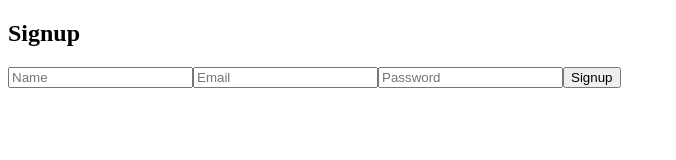
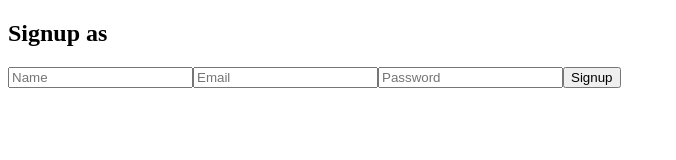
Before and after one commit to kk9479191/Local-Service-Finder-ServiceHub-, a React (Create React App) app in the folder frontend/: page /signup in a window 1280 px wide. Shown: the top 160 px of the page, without its empty margins (0-676 px from the left). Built offline with nearby package versions, Linux system fonts and the light colour scheme.

Commit message:
fix role mismatch

```diff
--- a/frontend/src/components/LoginModal.js
+++ b/frontend/src/components/LoginModal.js
@@ -1,12 +1,9 @@
-import React, { useState } from "react";
+import React from "react";
 import { useNavigate } from "react-router-dom";
-
 
 const LoginModal = ({ setShowModal }) => {
 
 const navigate = useNavigate();
-const [role, setRole] = useState("");
-const [mode, setMode] = useState("");
 
 return (
 
@@ -37,7 +34,7 @@ Login / Signup
 {/* Customer Login */}
 <button
 onClick={()=>{
-navigate("/login", { state: { role: "customer" } })
+navigate("/login", { state: { role: "user" } })
 }}
 className="bg-blue-600 text-white px-4 py-2 rounded w-full"
 >
@@ -47,7 +44,7 @@ Login as Customer
 {/* Customer Signup */}
 <button
 onClick={()=>{
-navigate("/signup", { state: { role: "customer" } })
+navigate("/signup", { state: { role: "user" } })
 }}
 className="bg-blue-400 text-white px-4 py-2 rounded w-full"
 >
--- a/frontend/src/pages/Login.js
+++ b/frontend/src/pages/Login.js
@@ -30,12 +30,11 @@ const Login = () => {
 
       if(res.data.message === "Login successful"){
 
-        localStorage.setItem("workerId", res.data.id);
-        localStorage.setItem("user", email);
-
         if(role === "worker"){
+          localStorage.setItem("workerId", res.data.id);
           navigate("/worker-dashboard");
         }else{
+          localStorage.setItem("user", email);
           navigate("/");
         }
 
--- a/frontend/src/pages/Signup.js
+++ b/frontend/src/pages/Signup.js
@@ -1,35 +1,37 @@
 import React, { useState } from "react";
 import axios from "axios";
-import { useNavigate } from "react-router-dom";
-
+import { useNavigate, useLocation } from "react-router-dom";
 
 function Signup() {
 
 const [name,setName]=useState("");
 const [email,setEmail]=useState("");
 const [password,setPassword]=useState("");
+
 const navigate = useNavigate();
-const [role, setRole] = useState("");
+const location = useLocation();
+
+const role = location.state?.role;   // 👈 important
 
 const handleSignup = async () => {
   try {
 
-    if(role === "customer"){
+    if(role === "worker"){
       await axios.post(
-        "http://localhost:8000/signup-user",
+        "https://servicehub-backend-tz6u.onrender.com/signup-worker",
         { name, email, password }
       );
     }
     else {
       await axios.post(
-        "http://localhost:8000/signup-worker",
+        "https://servicehub-backend-tz6u.onrender.com/signup-user",
         { name, email, password }
       );
     }
 
     alert("Signup successful");
 
-    navigate("/login", { state: { role } });   // 👈 redirect
+    navigate("/login", { state: { role } });
 
   } catch (error) {
     console.log(error);
@@ -40,7 +42,9 @@ return(
 
 <div className="max-w-md mx-auto mt-20 shadow-lg p-6 rounded">
 
-<h2 className="text-2xl font-bold mb-4">Signup</h2>
+<h2 className="text-2xl font-bold mb-4">
+Signup as {role}
+</h2>
 
 <input
 type="text"
```
